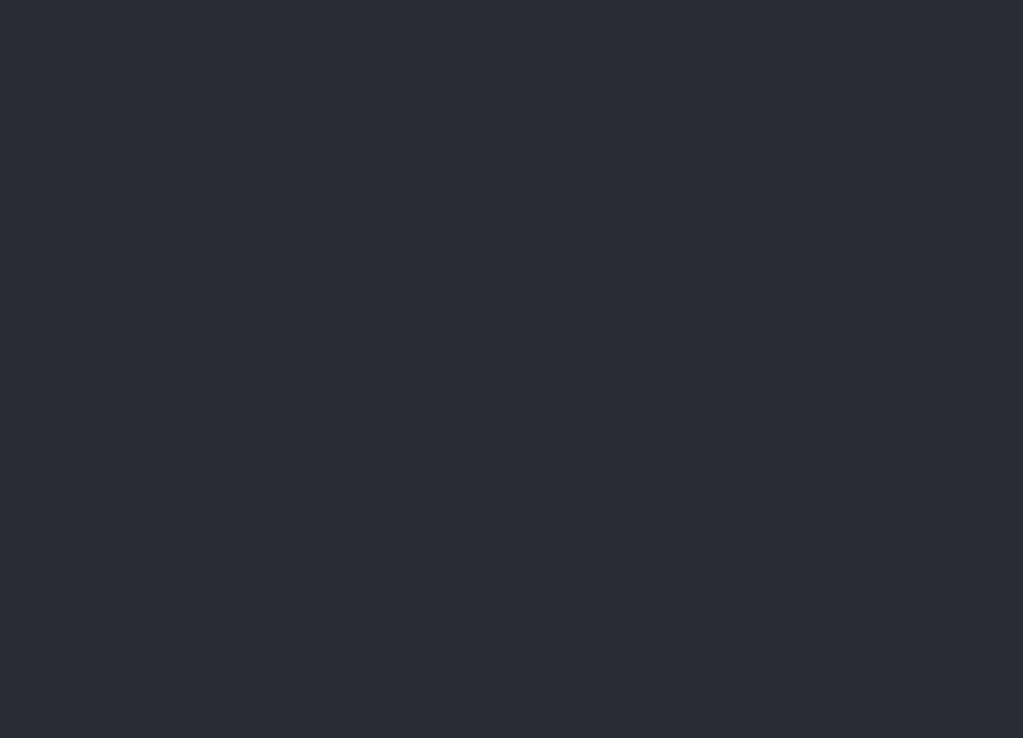
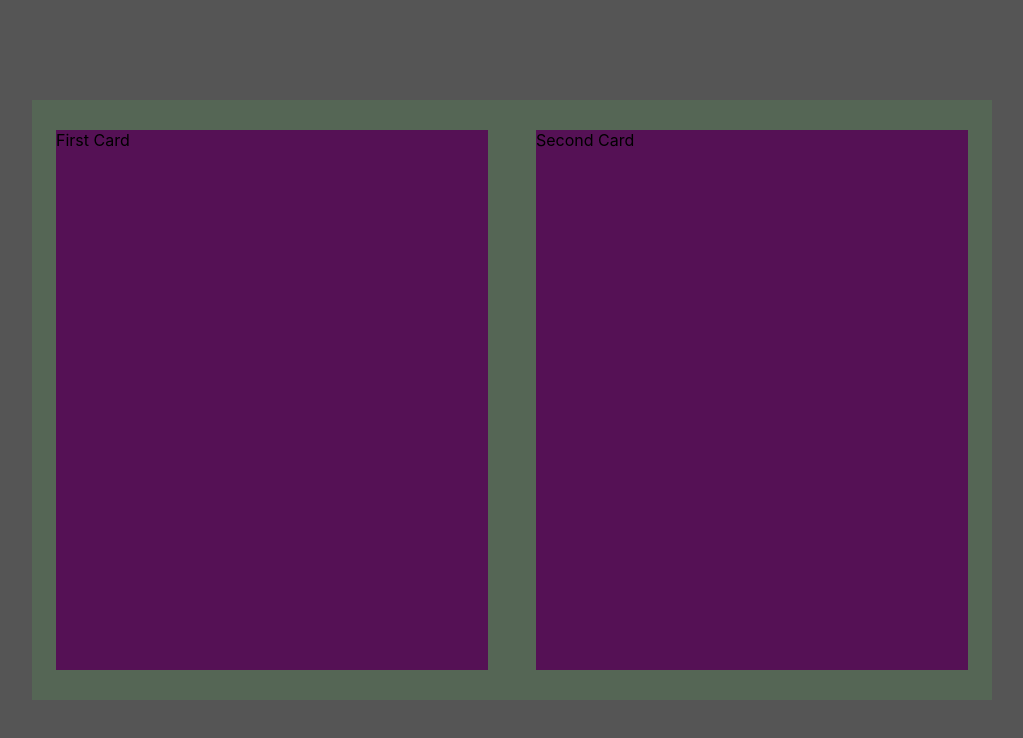
Before and after one commit to EvgeniaKozhaeva/dubble, a React (Create React App) app: page / in a window 1280 px wide. Shown: the top 738 px of the page, without its empty margins (128-1151 px from the left). Built offline with nearby package versions, Linux system fonts and the light colour scheme; the HTML template or start-up script is replaced by a standard one.

Commit message:
Init cards

```diff
--- a/src/App.css
+++ b/src/App.css
@@ -1,38 +1,8 @@
-.App {
-  text-align: center;
+.app-container {
+  display: flex;
+  height: 100vh;
+  width: 100vw;
+  padding: 0;
+  margin: 0;
+  background-color: #555;
 }
-
-.App-logo {
-  height: 40vmin;
-  pointer-events: none;
-}
-
-@media (prefers-reduced-motion: no-preference) {
-  .App-logo {
-    animation: App-logo-spin infinite 20s linear;
-  }
-}
-
-.App-header {
-  background-color: #282c34;
-  min-height: 100vh;
-  display: flex;
-  flex-direction: column;
-  align-items: center;
-  justify-content: center;
-  font-size: calc(10px + 2vmin);
-  color: white;
-}
-
-.App-link {
-  color: #61dafb;
-}
-
-@keyframes App-logo-spin {
-  from {
-    transform: rotate(0deg);
-  }
-  to {
-    transform: rotate(360deg);
-  }
-}
--- a/src/App.tsx
+++ b/src/App.tsx
@@ -1,10 +1,11 @@
 import React from 'react';
 import './App.css';
+import { Cards } from './components/Cards/Card';
 
 function App() {
   return (
-    <div className="App">
-      <header className="App-header"/>
+    <div className="app-container">
+        <Cards/>
     </div>
   );
 }
--- /dev/null
+++ b/src/components/Cards/Card.css
@@ -0,0 +1,14 @@
+.cards {
+    height: 90%;
+    width: 45%;
+    margin: auto;
+    background-color: #515;
+}
+
+.cards-container {
+    display: flex;
+    margin: auto;
+    width: 75%;
+    height: 75%;
+    background-color: #565;
+}
--- /dev/null
+++ b/src/components/Cards/Card.tsx
@@ -0,0 +1,22 @@
+import "./Card.css"
+
+export const FirstCard = () => {
+    return (
+        <div className="cards first-card"> First Card </div>
+    )
+}
+
+export const SecondCard = () => {
+    return (
+        <div className="cards second-card"> Second Card </div>
+    )
+}
+
+export const Cards = () => {
+    return (
+        <div className="cards-container">
+            <FirstCard></FirstCard>
+            <SecondCard></SecondCard>
+        </div>
+    )
+}
```
